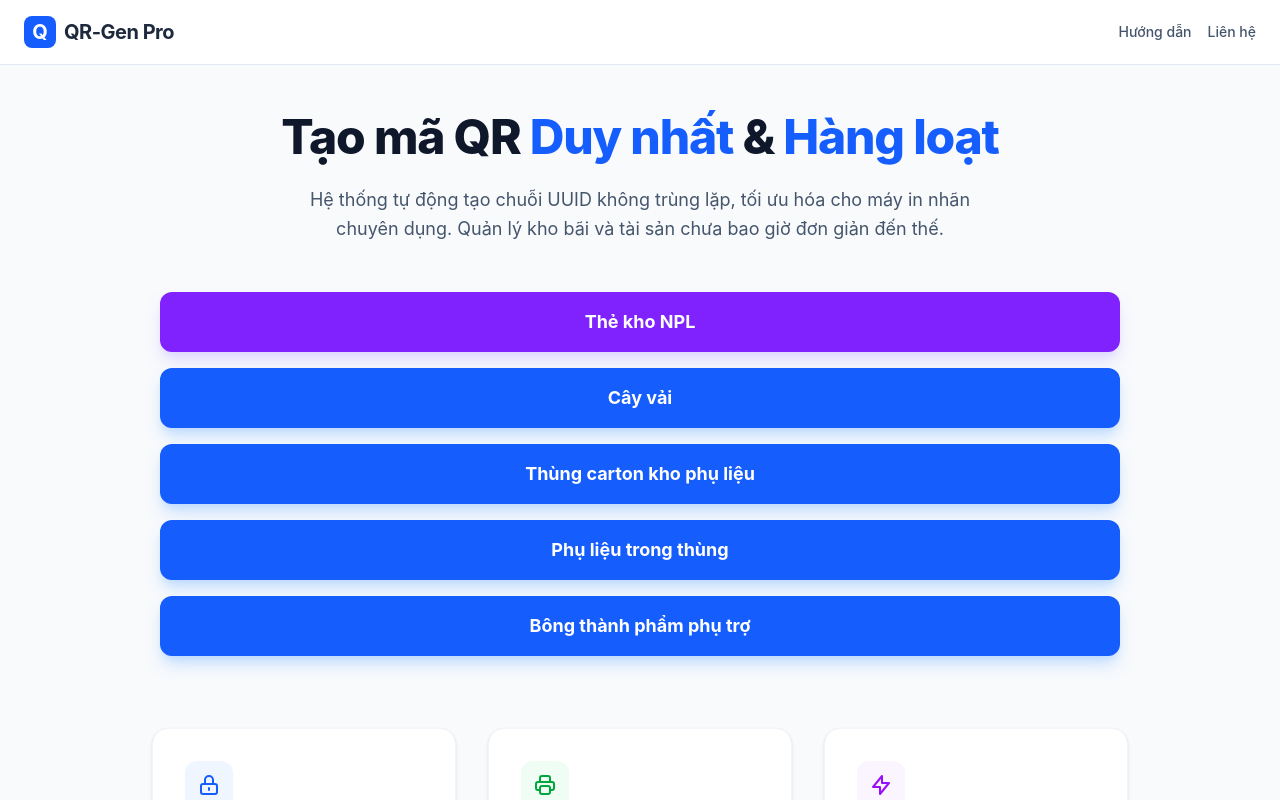
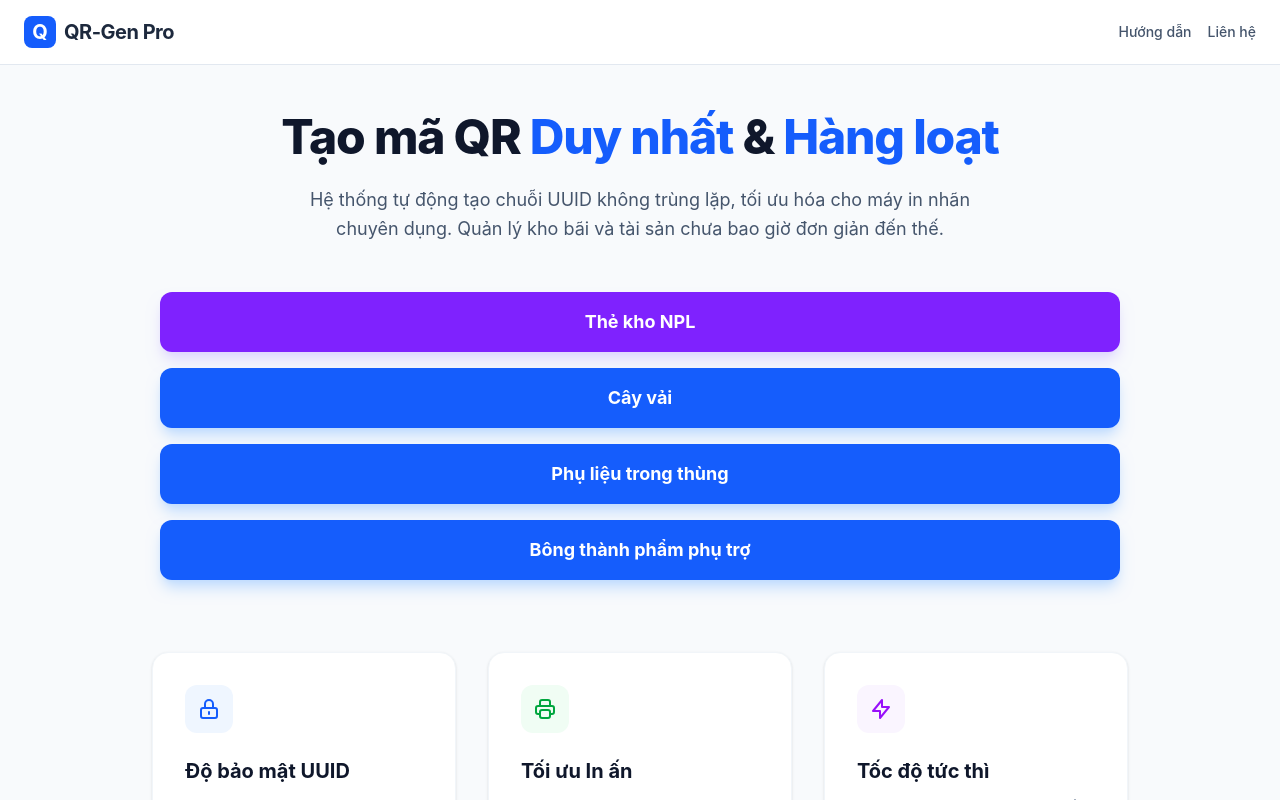
Before and after one commit to ducky0203/qr-code-generator, a React (Vite) app: page / in a window 1280 px wide. Shown: the top 800 px of the page. Built offline with nearby package versions, Linux system fonts and the light colour scheme.

Commit message:
homepage

```diff
--- a/src/features/home/index.tsx
+++ b/src/features/home/index.tsx
@@ -5,10 +5,6 @@ const LIST_PREFIX = [
   {
     prefix: "vai",
     description: "Cây vải",
-  },
-  {
-    prefix: "carton",
-    description: "Thùng carton kho phụ liệu",
   },
   {
     prefix: "attachment",
```
